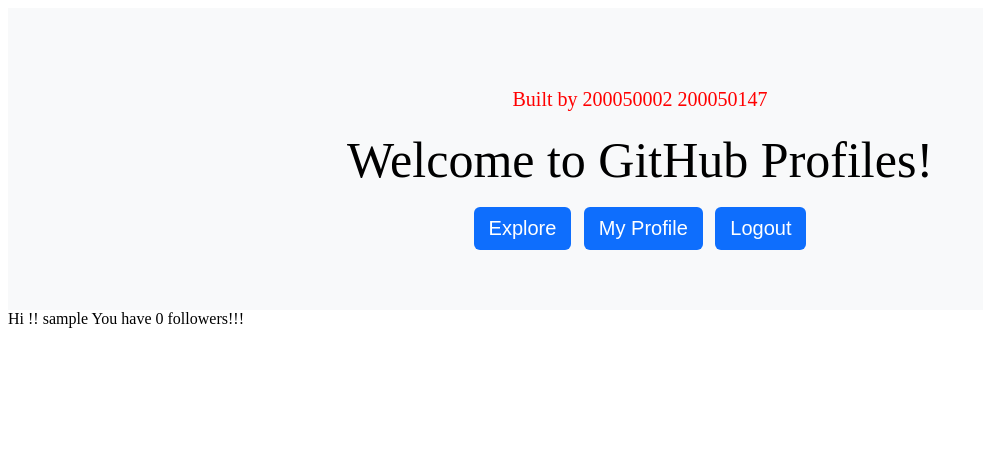
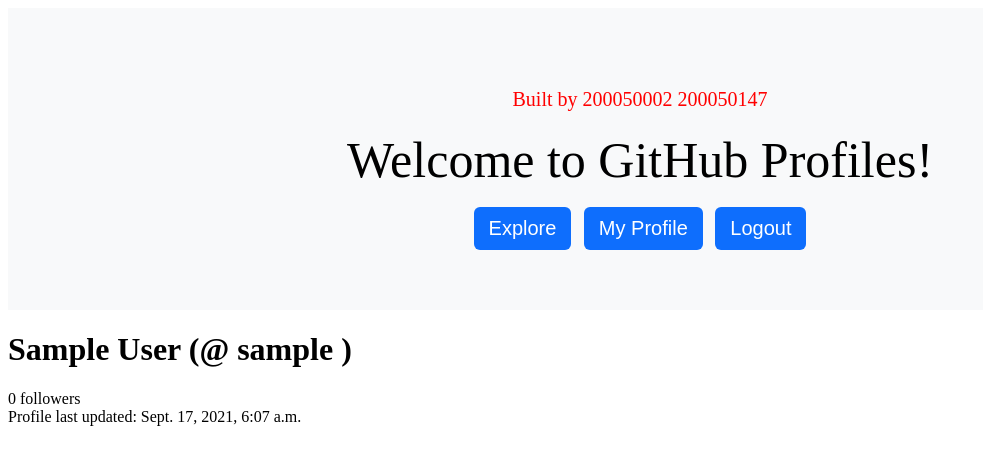
Before and after one commit to UtkarshRjn/cs251, a Django app: template outlab4/gitdb/loginapi/templates/profile.html in a window 1280 px wide. Shown: the top 465 px of the page, without its empty margins (0-983 px from the left). Run offline with Django 3.2, Linux system fonts and the light colour scheme; the template is opened without the code that fills it: values that come from a table or form of the project are taken from there, others are empty; the visitor is signed in with stand-in values (Sample User, id 1); data comes from the database, SQL or seed files in the repository.

Commit message:
Profile part done

```diff
--- a/outlab4/gitdb/gitdb/settings.py
+++ b/outlab4/gitdb/gitdb/settings.py
@@ -129,4 +129,4 @@
 
 DEFAULT_AUTO_FIELD = 'django.db.models.BigAutoField'
 
-LOGIN_REDIRECT_URL = '/'
+LOGIN_REDIRECT_URL = '/explore'
--- a/outlab4/gitdb/loginapi/signals.py
+++ b/outlab4/gitdb/loginapi/signals.py
@@ -5,9 +5,9 @@
 
 @receiver(post_save, sender=User)
 def create_profile(sender, instance, created, **kwargs):
-   if created:
-       Profile.objects.create(user=instance)
+	if created:
+		Profile.objects.create(user=instance)
 
 @receiver(post_save, sender=User)
 def save_profile(sender, instance, **kwargs):
-       instance.profile.save()
+	instance.profile.save()
--- a/outlab4/gitdb/loginapi/templates/base.html
+++ b/outlab4/gitdb/loginapi/templates/base.html
@@ -35,8 +35,8 @@
         <div class="btn-group">
             {% if user.is_authenticated %}
                 <button onclick=location.href="{% url 'explore' %}" class="btn btn-primary">Explore</button>
-                <button onclick=location.href="{% url 'profile' %}" class="btn btn-primary">My Profile</button>
-                <button onclick=location.href="{% url 'logout' %}" class="btn btn-primary">Logout</button>
+                <button onclick=location.href="/profile/{{ user.id }}" class="btn btn-primary">My Profile</button>
+                <button onclick=location.href="{% url 'logout' %}?next=/accounts/login" class="btn btn-primary">Logout</button>
             {% else %}
                 <button onclick=location.href="{% url 'signup' %}" class="btn btn-primary">Singup</button>
                 <button onclick=location.href="{% url 'login' %}" class="btn btn-primary">Login</button>
--- a/outlab4/gitdb/loginapi/templates/explore.html
+++ b/outlab4/gitdb/loginapi/templates/explore.html
@@ -6,7 +6,7 @@
 {% block content %}
     <ul>
         {% for profile in profiles %}
-            <li>{{ profile.user.username }} </li>
+            <li> <a href="/profile/{{ profile.user.id }}">{{ profile.user.username }} </a></li>
         {% endfor %}
     </ul>
 {% endblock %}
--- a/outlab4/gitdb/loginapi/templates/loginapi/logout.html
+++ b/outlab4/gitdb/loginapi/templates/loginapi/logout.html
@@ -1,4 +1,4 @@
-<!-- templates/login.html -->
+<!-- templates/logout.html -->
 
 <title>{% block title %}Logout{% endblock %}</title>
 
--- a/outlab4/gitdb/loginapi/templates/profile.html
+++ b/outlab4/gitdb/loginapi/templates/profile.html
@@ -1,9 +1,15 @@
-<!-- templates/home.html -->
+<!-- templates/profile.html -->
 {% extends 'base.html' %}
 
 {% block title %}Home{% endblock %}
 
 {% block content %}
-    Hi !! {{ user.username }}
-    You have {{ user.profile.followers }} followers!!!
+    <h1> {{ this_user.first_name }} {{ this_user.last_name }} (@ {{ this_user.username }} ) </h1>
+    {{ this_user.profile.followers }} followers <br>
+    Profile last updated: {{ this_user.profile.timing }}<br>
+    <ul>
+        {% for repo in repos %}
+            <li> repo </li>
+        {% endfor %}
+    </ul>
 {% endblock %}
--- a/outlab4/gitdb/loginapi/urls.py
+++ b/outlab4/gitdb/loginapi/urls.py
@@ -5,5 +5,5 @@
 	path('', views.home, name='home'),
     path('signup/', views.signup, name='signup'),
 	path('explore/', views.explore, name='explore'),
-	path('profile/', views.profile, name='profile'),
+	path('profile/<user_id>/', views.profile),
 ]
--- a/outlab4/gitdb/loginapi/views.py
+++ b/outlab4/gitdb/loginapi/views.py
@@ -46,5 +46,7 @@
 		repo.save()
 
 @login_required
-def profile(request):
-	return render(request, 'profile.html')
+def profile(request, user_id):
+	user = User.objects.get(id=user_id)
+	repos = Respository.objects.filter(profile_id = user.id)
+	return render(request, 'profile.html', {'this_user': user, 'repos': repos})
```
Also changed, not shown: outlab4/gitdb/loginapi/templates/home.html (deleted, +0 -8 lines), outlab4/gitdb/loginapi/templates/loginapi/signup.html (line endings or trailing spaces).
